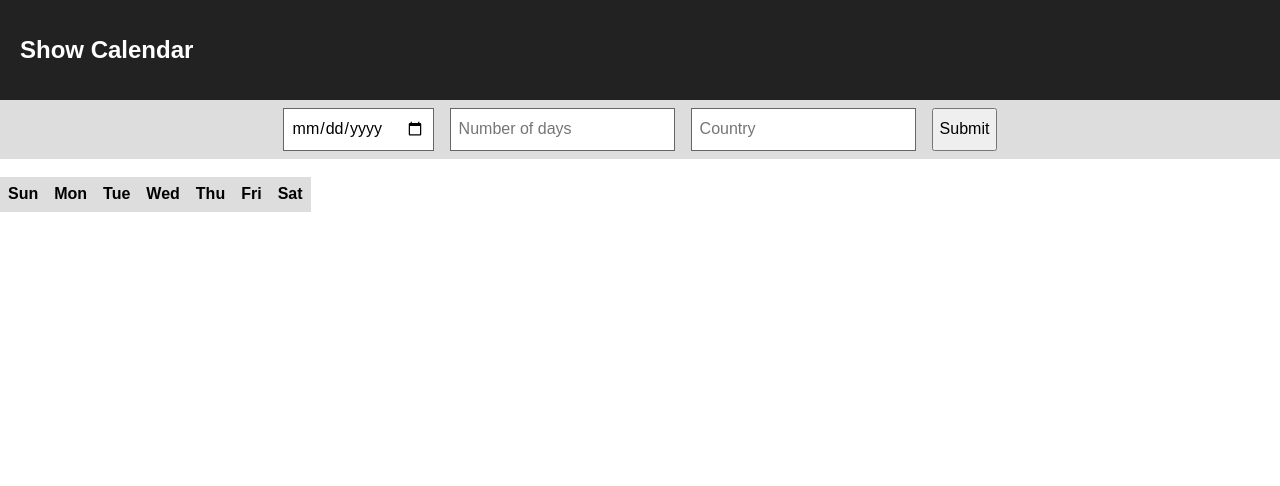
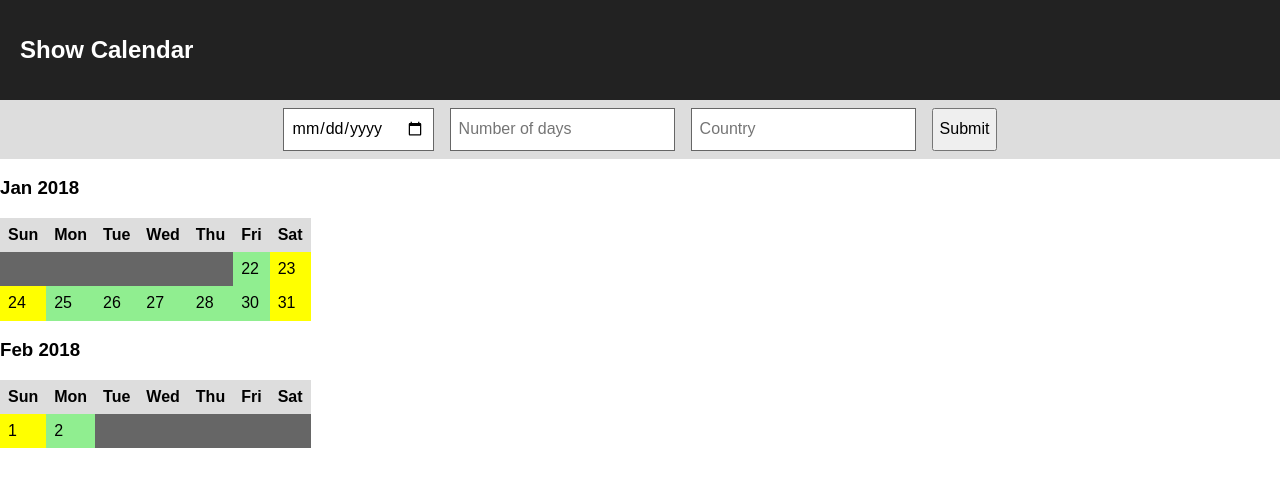
Before and after one commit to fmontes/show-calendar, a React (Create React App) app: page / in a window 1280 px wide. Shown: the top 486 px of the page. Built offline with nearby package versions, Linux system fonts and the light colour scheme.

Commit message:
Update months test and render calendars correctly

```diff
--- a/src/App.js
+++ b/src/App.js
@@ -3,91 +3,6 @@ import styled from 'styled-components'
 
 import Month from './components/calendar/Month'
 import Form from './components/form/Form'
-
-const mock = [
-    {
-        name: 'Jan 2018',
-        weeks: [
-            [
-                {
-                    day: 5,
-                    holiday: true,
-                    number: 22,
-                    weekend: false,
-                },
-                {
-                    day: 6,
-                    holiday: false,
-                    number: 23,
-                    weekend: false,
-                },
-            ],
-            [
-                {
-                    day: 0,
-                    holiday: false,
-                    number: 24,
-                    weekend: false,
-                },
-                {
-                    day: 1,
-                    holiday: false,
-                    number: 25,
-                    weekend: false,
-                },
-                {
-                    day: 2,
-                    holiday: false,
-                    number: 26,
-                    weekend: false,
-                },
-                {
-                    day: 3,
-                    holiday: false,
-                    number: 27,
-                    weekend: false,
-                },
-                {
-                    day: 4,
-                    holiday: false,
-                    number: 28,
-                    weekend: false,
-                },
-                {
-                    day: 5,
-                    holiday: false,
-                    number: 30,
-                    weekend: false,
-                },
-                {
-                    day: 6,
-                    holiday: false,
-                    number: 31,
-                    weekend: false,
-                },
-            ]
-        ],
-    },
-    {
-        name: 'Feb 2018',
-        weeks: [
-            [
-                {
-                    day: 2,
-                    holiday: false,
-                    number: 1,
-                    weekend: false,
-                },
-                {
-                    day: 3,
-                    holiday: false,
-                    number: 2,
-                    weekend: false,
-                },
-            ]
-        ],
-    },
-]
 
 const Header = styled.header`
     background-color: #222;
@@ -117,7 +32,7 @@ class App extends Component {
                     <h1>Show Calendar</h1>
                 </Header>
                 <Form onSubmit={this.onSubmit} />
-                <Month />
+                {this.props.data ? this.props.data.map((month, index) => <Month name={month.name} weeks={month.weeks} key={index} />) : []}
             </Wrapper>
         )
     }
--- a/src/components/calendar/Month.js
+++ b/src/components/calendar/Month.js
@@ -21,9 +21,9 @@ const Table = styled.table`
 class Month extends Component {
     render() {
         return (
-            <MonthWrapper>
+            <MonthWrapper data-testid="month">
                 <h3 data-testid="name">{this.props.name}</h3>
-                <Table data-testid="month">
+                <Table>
                     <thead>
                         <tr data-testid="headings">
                             <th>Sun</th>
--- a/src/index.js
+++ b/src/index.js
@@ -4,6 +4,7 @@ import 'normalize.css'
 import './index.css'
 import App from './App'
 import registerServiceWorker from './registerServiceWorker'
+import mock from './tests/mocks'
 
-ReactDOM.render(<App />, document.getElementById('root'))
+ReactDOM.render(<App data={mock} />, document.getElementById('root'))
 registerServiceWorker()
--- /dev/null
+++ b/src/tests/mocks.js
@@ -0,0 +1,84 @@
+export default [
+    {
+        name: 'Jan 2018',
+        weeks: [
+            [
+                {
+                    day: 5,
+                    holiday: true,
+                    number: 22,
+                    weekend: false,
+                },
+                {
+                    day: 6,
+                    holiday: false,
+                    number: 23,
+                    weekend: true,
+                },
+            ],
+            [
+                {
+                    day: 0,
+                    holiday: false,
+                    number: 24,
+                    weekend: true,
+                },
+                {
+                    day: 1,
+                    holiday: false,
+                    number: 25,
+                    weekend: false,
+                },
+                {
+                    day: 2,
+                    holiday: false,
+                    number: 26,
+                    weekend: false,
+                },
+                {
+                    day: 3,
+                    holiday: false,
+                    number: 27,
+                    weekend: false,
+                },
+                {
+                    day: 4,
+                    holiday: false,
+                    number: 28,
+                    weekend: false,
+                },
+                {
+                    day: 5,
+                    holiday: false,
+                    number: 30,
+                    weekend: false,
+                },
+                {
+                    day: 6,
+                    holiday: false,
+                    number: 31,
+                    weekend: true,
+                },
+            ]
+        ],
+    },
+    {
+        name: 'Feb 2018',
+        weeks: [
+            [
+                {
+                    day: 0,
+                    holiday: false,
+                    number: 1,
+                    weekend: true,
+                },
+                {
+                    day: 1,
+                    holiday: false,
+                    number: 2,
+                    weekend: false,
+                },
+            ]
+        ],
+    },
+]
```
Also changed, not shown: 1 other file (tests, documents, lock files or other folders).
